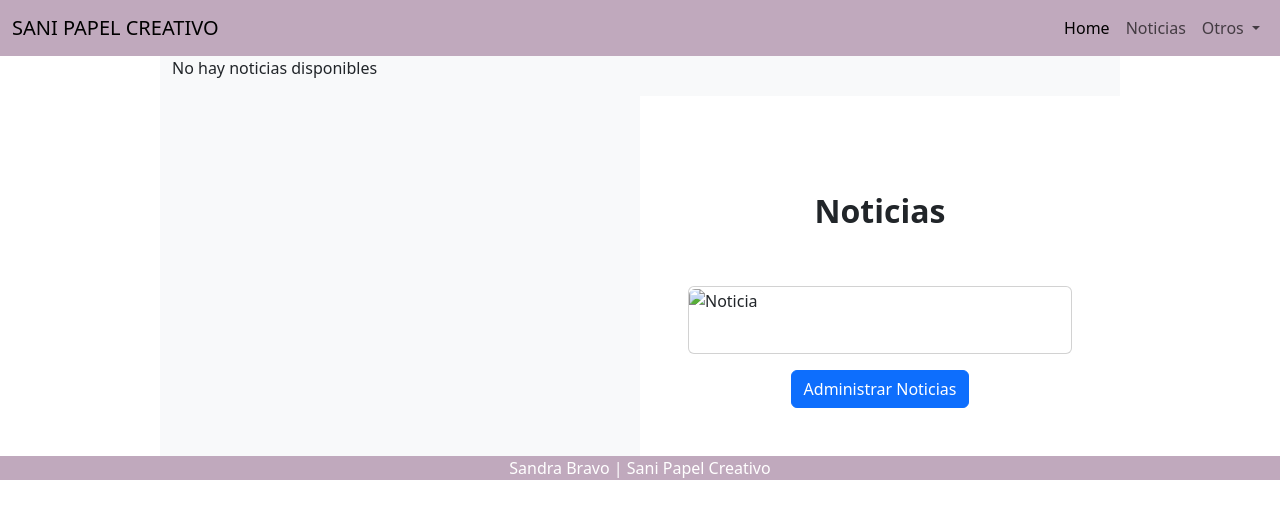
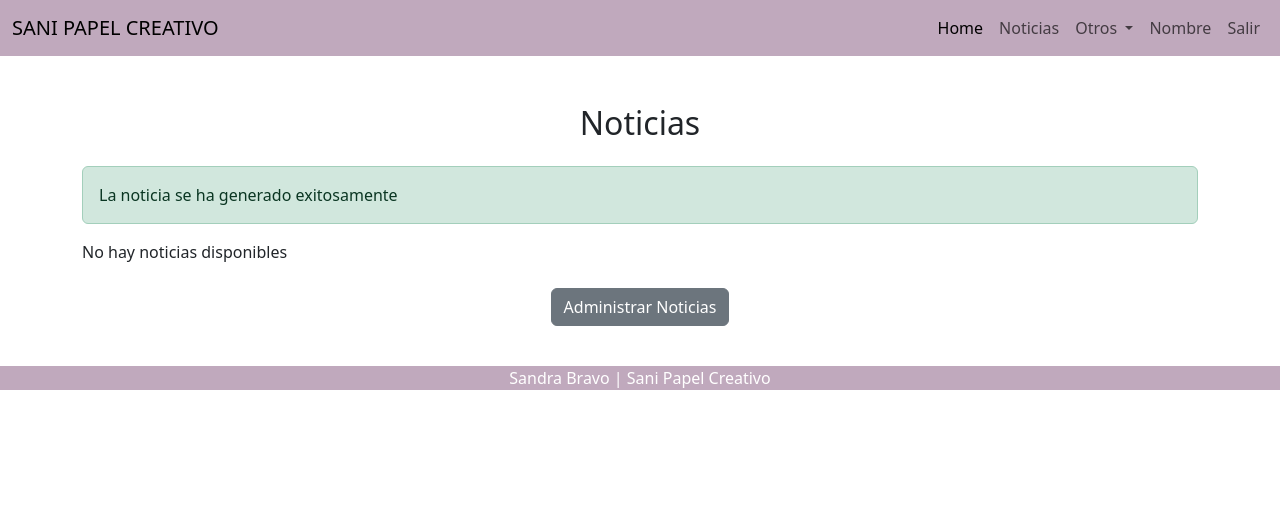
Before and after one commit to sbravoa/Sandra_Bravo_Aplicaciones_Web, a PHP site: page /noticias.php?crear=success in a window 1280 px wide. Shown: the top 519 px of the page. Run offline with PHP 8.4, Linux system fonts and the light colour scheme; data that the repository does not hold is empty.

Commit message:
noticias ok

```diff
--- a/Login.php
+++ b/Login.php
@@ -38,7 +38,7 @@
               </div>
               <!-- Mensaje de registro correcto -->
               <?php if (isset($_GET['registro']) && $_GET['registro'] == "success"): ?>
-                <div class="alert alert-danger" role="alert">
+                <div class="alert alert-success" role="alert">
                 El usuario se ha registrado exitosamente
                 </div>
               <?php endif; ?>
--- a/Noticias.php
+++ b/Noticias.php
@@ -7,18 +7,7 @@
 
     <!-- Scripts de Bootstrap para Dropdown menu-->
     <link rel="stylesheet" href="css/style.css">
-    <title>Cuento - Sani Papel Creativo</title>
-
-    <style>
-        .texto-cuento {
-            margin-left: 20px;
-        }
-        .bg{
-          background-image: url(Img/img1.jpg);
-          background-position: center center;
-         }
-    </style>
-
+    <title>Noticias- Sani Papel Creativo</title>
    </head>
 
     <body>
@@ -46,6 +35,12 @@
                             <li><a class="dropdown-item" href="cuento.php">Cuento</a></li>
                         </ul>
                     </li>
+                    <li class="nav-item">
+                        <a class="nav-link" href="">Nombre</a>
+                    </li>
+                    <li class="nav-item">
+                        <a class="nav-link" href="Salir.php">Salir</a>
+                    </li>
                 </ul>
             </div>
         </div>
@@ -53,90 +48,60 @@
 
 
         <!-- Contenido principal -->
-        <div class="container w-75 bg-light">
-      <div class="row align-items-stretch">
+        <div class="container mt-5">
+        <h2 class="text-center mb-4">Noticias</h2>
+        <!-- Mensaje de registro correcto -->
+        <?php if (isset($_GET['crear']) && $_GET['crear'] == "success"): ?>
+            <div class="alert alert-success" role="alert">
+                La noticia se ha generado exitosamente
+            </div>
+        <?php endif; ?>
         <?php
             // Realizar la conexión a la base de datos
-            $conexion=mysqli_connect("localhost","root","","usuarios");
+            include("db.php");
+
+            if (!$conexion) {
+                die("Error al conectar a la base de datos: " . mysqli_connect_error());
+            }
 
             // Consulta de noticias ordenadas por fecha de publicación
-            $consulta = "SELECT * FROM noticias ORDER BY fecha_publicacion DESC";
+            $consulta = "SELECT `id`, `titulo`, `contenido`, `imagen`, `fecha_publicacion` FROM `noticias` ORDER BY `fecha_publicacion` DESC";
             $resultado = mysqli_query($conexion, $consulta);
+            if (!$resultado) {
+                die("Error al obtener las noticias: " . mysqli_error($conexion));
+            }
 
-            // Verificar si hay noticias disponibles
+            // Mostrar las noticias
             if (mysqli_num_rows($resultado) > 0) {
                 while ($fila = mysqli_fetch_assoc($resultado)) {
                     $titulo = $fila['titulo'];
+                    $contenido = $fila['contenido'];
                     $imagen = $fila['imagen'];
-                  $descripcion = $fila['descripcion'];
+                    $fecha_publicacion = $fila['fecha_publicacion'];
 
-                  // Mostrar cada noticia con su imagen
                     echo '
-                    <div class="card mb-3">
-                      <div class="row g-0">
-                        <div class="col-md-4">
-                          <img src="'.$imagen.'" class="img-fluid rounded-start" alt="Noticia">
-                        </div>
-                        <div class="col-md-8">
+                    <div class="card noticia">
+                        <img src="'.$imagen.'" class="card-img-top" alt="Imagen de la noticia">
                         <div class="card-body">
-                            <h5 class="card-title">'.$titulo.'</h5>
-                            <p class="card-text">'.$descripcion.'</p>
-                          </div>
-                        </div>
+                            <h3 class="card-title">'.$titulo.'</h3>
+                            <p class="card-text">'.$contenido.'</p>
+                            <p class="fecha">'.$fecha_publicacion.'</p>
                         </div>
                     </div>
                     ';
                 }
             } else {
-                // No hay noticias disponibles
                 echo '<p>No hay noticias disponibles</p>';
             }
 
             mysqli_close($conexion);
         ?>
-
-            <?php
-          // Obtener los datos de la noticia
-          $titulo = $noticia['titulo'];
-          $imagen = $noticia['imagen'];
-          $contenido = $noticia['contenido'];
-
-          // Mostrar la imagen de la noticia en la columna de la izquierda
-          echo '
-            <div class="col bg d-none d-lg-block col-md-5 col-lg-5 col-xl-6 rounded" style="background-image: url('.$imagen.');">
+        <!-- Botón para administrar las noticias -->
+        <div class="text-center mt-4">
+           <a href="crear_noticia.php" class="btn btn-secondary">Administrar Noticias</a>
         </div>
-          ';
-
-          // Mostrar los detalles de la noticia en la columna de la derecha
-          echo '
-            <div class="col bg-white p-5">
-              <div class="text-center">
-                <h2 class="fw-bold text-center py-5">Noticias</h2>
+        <div class="espacio"></div>
     </div>
-              <div class="card mb-3">
-                <div class="row g-0">
-                  <div class="col-md-12">
-                    <img src="'.$imagen.'" class="img-fluid rounded-start" alt="Noticia">
-                  </div>
-                  <div class="col-md-12">
-                    <div class="card-body">
-                      <h5 class="card-title">'.$titulo.'</h5>
-                      <p class="card-text">'.$contenido.'</p>
-                    </div>
-                  </div>
-                </div>
-              </div>
-              <div class="text-center">
-                <a href="administrar_noticias.php" class="btn btn-primary">Administrar Noticias</a>
-              </div>
-            </div>
-          ';
-
-          mysqli_close($conexion);
-        ?>
-      </div>
-    </div>
-
         <!-- Footer personalizado -->
         <footer>
             <div style="text-align:center;" >
--- a/css/style.css
+++ b/css/style.css
@@ -17,3 +17,30 @@ footer{
     color:white;
     background-color: #C0A9BD;
 }
+
+.noticia {
+    margin-bottom: 20px;
+}
+
+.noticia img {
+    width: 100%;
+    max-height: 200px;
+    object-fit: cover;
+}
+
+.noticia h3 {
+    font-size: 24px;
+    margin-bottom: 10px;
+}
+
+.noticia p {
+    margin-bottom: 10px;
+}
+
+.noticia .fecha {
+    font-style: italic;
+    color: gray;
+}
+.espacio {
+    margin-bottom: 40px;
+}
--- /dev/null
+++ b/db.php
@@ -0,0 +1,5 @@
+<?php
+
+$conexion=mysqli_connect("localhost","root","","usuarios");
+
+?>
```
Also changed, not shown: Index.php (+22 -31 lines), crear_noticia.php (added, +69 -0 lines), guardar_noticia.php (added, +26 -0 lines), validar.php (+12 -9 lines). Lines whose indentation alone changed are shown as unchanged.
